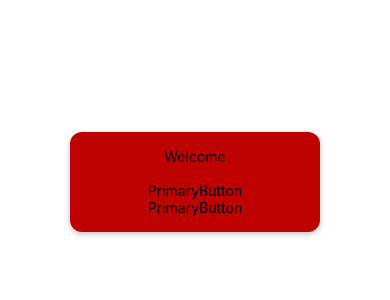
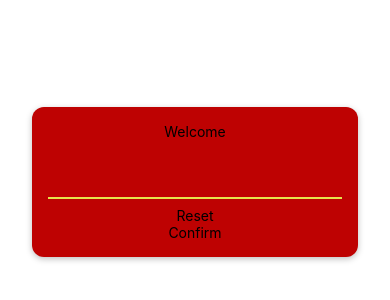
Before and after one commit to diegohdez90/native-guess-my-number, a React Native app: screen / in a window 390 px wide. Shown: the part 240-540 px from the top of the page. Built offline with nearby package versions, Linux system fonts and the light colour scheme.

Commit message:
feat: add input style
feat: add missed button component elements

```diff
--- a/App.js
+++ b/App.js
@@ -15,5 +15,6 @@ const styles = StyleSheet.create({
     backgroundColor: '#fff',
     alignItems: 'center',
     justifyContent: 'center',
+    paddingHorizontal: 32,
   },
 });
--- a/components/PrimaryButton.js
+++ b/components/PrimaryButton.js
@@ -1,10 +1,12 @@
 import { View, Text } from 'react-native'
 import React from 'react'
 
-export default function PrimaryButton() {
+export default function PrimaryButton({
+  children
+}) {
   return (
     <View>
-      <Text>PrimaryButton</Text>
+      <Text>{children}</Text>
     </View>
   )
 }
--- a/screen/RootScreen.js
+++ b/screen/RootScreen.js
@@ -7,7 +7,7 @@ export default function RootScreen() {
   return (
     <View style={styles.inputContainer}>
       <Text>Welcome</Text>
-      <TextInput />
+      <TextInput style={styles.input} maxLength={2} />
       <PrimaryButton>Reset</PrimaryButton>
       <PrimaryButton>Confirm</PrimaryButton>
     </View>
@@ -16,6 +16,8 @@ export default function RootScreen() {
 
 const styles = StyleSheet.create({
   inputContainer: {
+    flexBasis: 'auto',
+    width: '100%',
     padding: 16,
     alignItems: 'center',
     justifyContent: 'center',
@@ -30,5 +32,15 @@ const styles = StyleSheet.create({
     },
     shadowRadius: 6,
     shadowOpacity: 0.25,
+  },
+  input: {
+    width: '100%',
+    padding: 16,
+    textAlign: 'center',
+    borderBottomColor: '#e6e34c',
+    borderBottomWidth: 2,
+    color: '#e6e34c',
+    marginVertical: 8,
+    fontWeight: 'bold'
   }
 })
```
